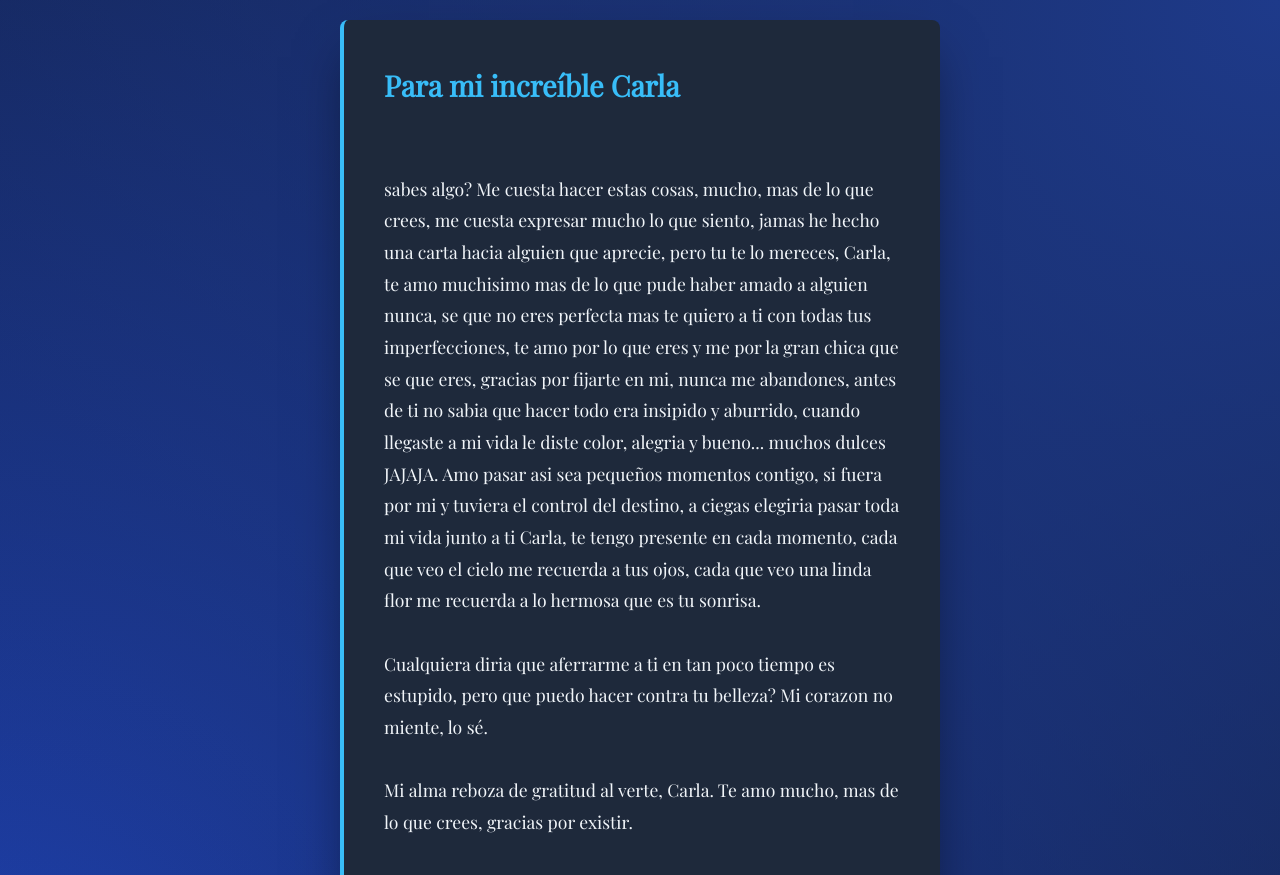
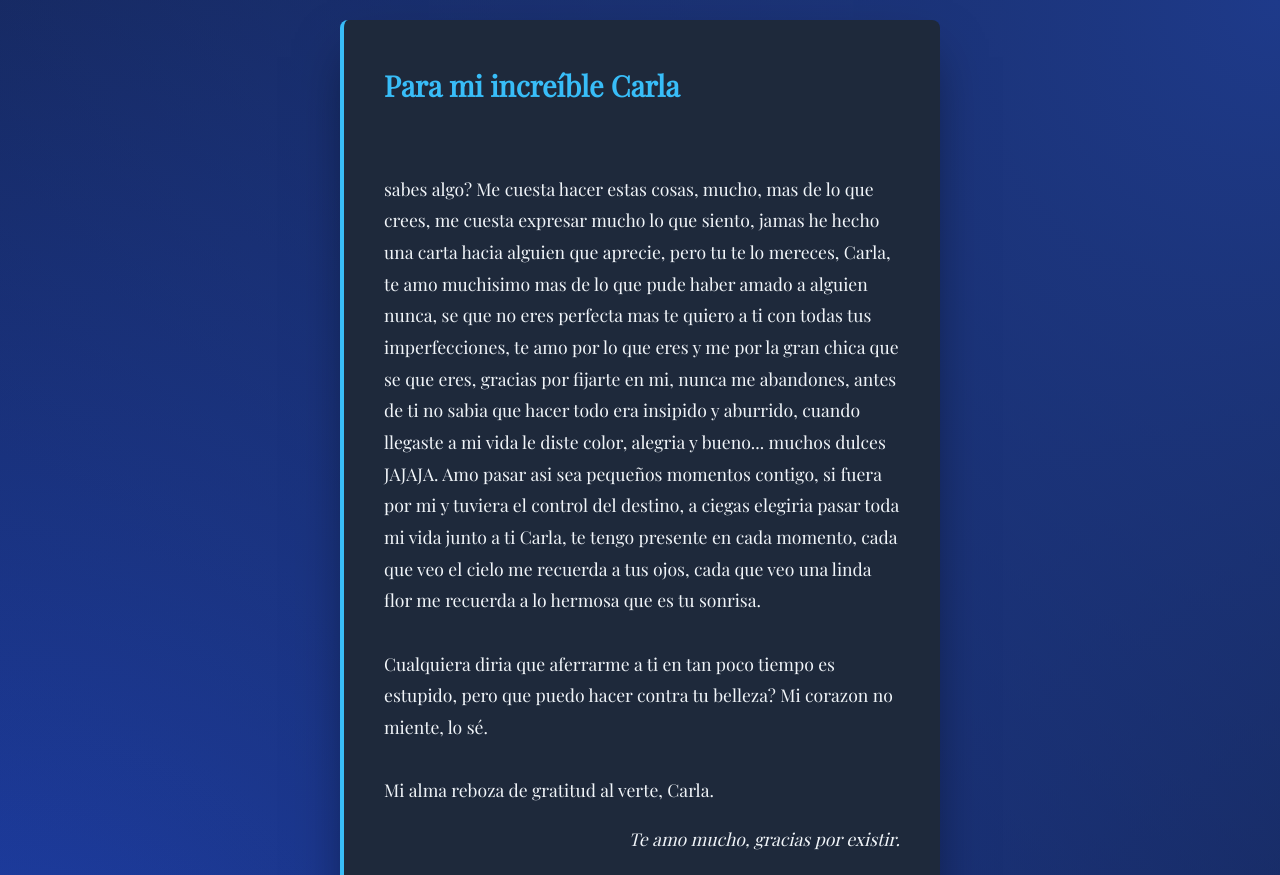
Before and after one commit to rojo5w4/07-04-26, a plain HTML site: page index.html in a window 1280 px wide. Shown: the top 875 px of the page. Drawn offline with nearby package versions, Linux system fonts and the light colour scheme; a web font is replaced by a local one.

Commit message:
Update index.html

```diff
--- a/index.html
+++ b/index.html
@@ -104,7 +104,8 @@
 
                 Cualquiera diria que aferrarme a ti en tan poco tiempo es estupido, pero que puedo hacer contra tu belleza? Mi corazon no miente, lo sé.
 
-                Mi alma reboza de gratitud al verte, Carla. Te amo mucho, mas de lo que crees, gracias por existir.
+                Mi alma reboza de gratitud al verte, Carla.
+            <p style="text-align: right;"><i>Te amo mucho, gracias por existir.</i></p>
             </div>
 
             <div class="musica-section">
```
